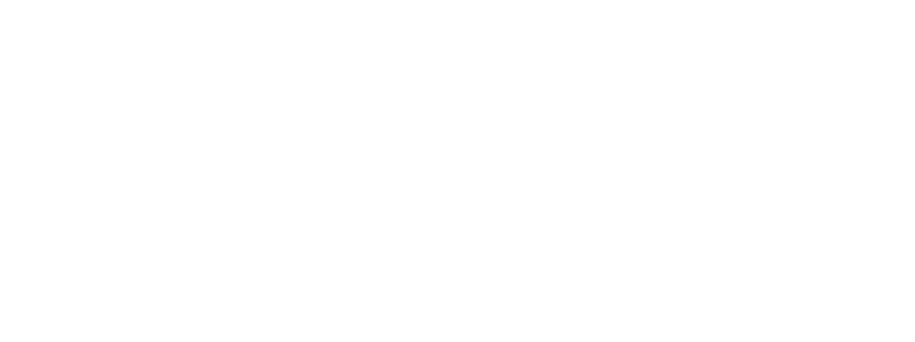
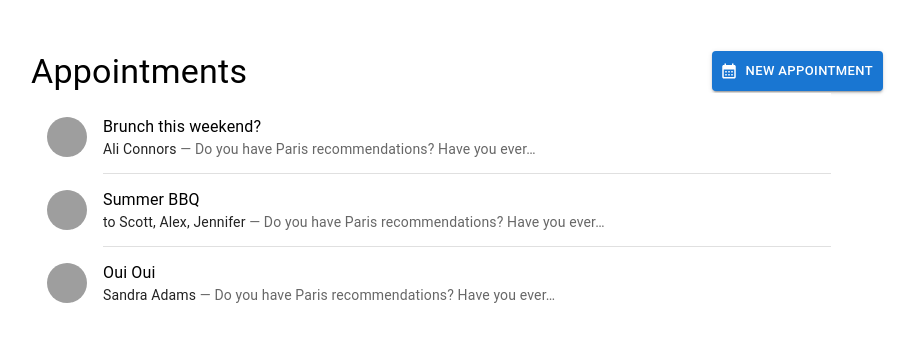
Before and after one commit to zigfrida/easy-schedule, a React (Create React App) app: page /appointment in a window 1280 px wide. Before the commit this address had no page. Shown: the top 342 px of the page, without its empty margins (183-1098 px from the left). Built offline with nearby package versions, Linux system fonts and the light colour scheme; grey boxes are pictures that could not be loaded; the HTML template or start-up script is replaced by a standard one.

Commit message:
Setup UI for appointment page and form

```diff
--- a/package.json
+++ b/package.json
@@ -8,6 +8,7 @@
         "@fontsource/roboto": "^4.5.8",
         "@mui/icons-material": "^5.10.6",
         "@mui/material": "^5.10.7",
+        "@mui/x-date-pickers": "^5.0.4",
         "@testing-library/jest-dom": "^5.14.1",
         "@testing-library/react": "^13.0.0",
         "@testing-library/user-event": "^13.2.1",
@@ -15,6 +16,7 @@
         "@types/node": "^16.7.13",
         "@types/react": "^18.0.0",
         "@types/react-dom": "^18.0.0",
+        "dayjs": "^1.11.5",
         "firebase": "^9.10.0",
         "react": "^18.2.0",
         "react-dom": "^18.2.0",
--- a/src/App.tsx
+++ b/src/App.tsx
@@ -2,12 +2,14 @@
 import './App.css';
 import { BrowserRouter, Routes, Route } from 'react-router-dom';
 import Signup from './components/Signup';
+import Appointment from './components/Appointment';
 
 function App() {
     return (
         <BrowserRouter>
             <Routes>
                 <Route path='/signup' element={<Signup />} />
+                <Route path='/appointment' element={<Appointment />} />
             </Routes>
         </BrowserRouter>
     );
--- /dev/null
+++ b/src/components/Appointment.tsx
@@ -0,0 +1,136 @@
+import { useState } from 'react';
+import Container from '@mui/material/Container';
+import List from '@mui/material/List';
+import ListItem from '@mui/material/ListItem';
+import Divider from '@mui/material/Divider';
+import ListItemText from '@mui/material/ListItemText';
+import ListItemAvatar from '@mui/material/ListItemAvatar';
+import Avatar from '@mui/material/Avatar';
+import Typography from '@mui/material/Typography';
+import Stack from '@mui/material/Stack';
+import Button from '@mui/material/Button';
+import CalendarMonthIcon from '@mui/icons-material/CalendarMonth';
+import Modal from '@mui/material/Modal';
+import Box from '@mui/material/Box';
+import AppointmentForm from './AppointmentForm';
+
+function Appointment() {
+    const [open, setOpen] = useState(false);
+    const handleOpen = () => setOpen(true);
+    const handleClose = () => setOpen(false);
+
+    const style = {
+        position: 'absolute',
+        top: '50%',
+        left: '50%',
+        transform: 'translate(-50%, -50%)',
+        width: 550,
+        bgcolor: 'background.paper',
+        border: '1px solid #aaaaaa',
+        boxShadow: 24,
+        p: 4,
+    };
+
+    return (
+        <div>
+            <Modal
+                open={open}
+                onClose={handleClose}
+                aria-labelledby='modal-modal-title'
+                aria-describedby='modal-modal-description'
+            >
+                <Box sx={style}>
+                    <AppointmentForm />
+                </Box>
+            </Modal>
+            <Container maxWidth='md' style={{ marginTop: '4%' }}>
+                <Stack spacing={2} direction='row' style={{ width: '100%', display: 'flex' }}>
+                    <Typography variant='h4' gutterBottom style={{ flex: 1 }}>
+                        Appointments
+                    </Typography>
+                    <Button
+                        variant='contained'
+                        size='small'
+                        startIcon={<CalendarMonthIcon />}
+                        onClick={handleOpen}
+                        style={{
+                            maxHeight: '40px',
+                            float: 'right',
+                        }}
+                    >
+                        New Appointment
+                    </Button>
+                </Stack>
+                <List sx={{ width: '100%', maxWidth: 800, bgcolor: 'background.paper' }}>
+                    <ListItem alignItems='flex-start'>
+                        <ListItemAvatar>
+                            <Avatar alt='Remy Sharp' src='/static/images/avatar/1.jpg' />
+                        </ListItemAvatar>
+                        <ListItemText
+                            primary='Brunch this weekend?'
+                            secondary={
+                                <>
+                                    <Typography
+                                        sx={{ display: 'inline' }}
+                                        component='span'
+                                        variant='body2'
+                                        color='text.primary'
+                                    >
+                                        Ali Connors
+                                    </Typography>
+                                    {' — Do you have Paris recommendations? Have you ever…'}
+                                </>
+                            }
+                        />
+                    </ListItem>
+                    <Divider variant='inset' component='li' />
+                    <ListItem alignItems='flex-start'>
+                        <ListItemAvatar>
+                            <Avatar alt='Travis Howard' src='/static/images/avatar/2.jpg' />
+                        </ListItemAvatar>
+                        <ListItemText
+                            primary='Summer BBQ'
+                            secondary={
+                                <>
+                                    <Typography
+                                        sx={{ display: 'inline' }}
+                                        component='span'
+                                        variant='body2'
+                                        color='text.primary'
+                                    >
+                                        to Scott, Alex, Jennifer
+                                    </Typography>
+                                    {' — Do you have Paris recommendations? Have you ever…'}
+                                </>
+                            }
+                        />
+                    </ListItem>
+                    <Divider variant='inset' component='li' />
+                    <ListItem alignItems='flex-start'>
+                        <ListItemAvatar>
+                            <Avatar alt='Cindy Baker' src='/static/images/avatar/3.jpg' />
+                        </ListItemAvatar>
+                        <ListItemText
+                            primary='Oui Oui'
+                            secondary={
+                                <>
+                                    <Typography
+                                        sx={{ display: 'inline' }}
+                                        component='span'
+                                        variant='body2'
+                                        color='text.primary'
+                                    >
+                                        Sandra Adams
+                                    </Typography>
+                                    {' — Do you have Paris recommendations? Have you ever…'}
+                                </>
+                            }
+                        />
+                    </ListItem>
+                </List>
+            </Container>
+        </div>
+    );
+}
+
+export default Appointment;
--- /dev/null
+++ b/src/components/AppointmentForm.tsx
@@ -0,0 +1,90 @@
+import { useState } from 'react';
+
+import Button from '@mui/material/Button';
+import TextField from '@mui/material/TextField';
+import Typography from '@mui/material/Typography';
+import Container from '@mui/material/Container';
+import Grid from '@mui/material/Grid';
+import { DateTimePicker } from '@mui/x-date-pickers/DateTimePicker';
+import { LocalizationProvider } from '@mui/x-date-pickers/LocalizationProvider';
+import { AdapterDayjs } from '@mui/x-date-pickers/AdapterDayjs';
+import Box, { BoxProps } from '@mui/material/Box';
+import dayjs, { Dayjs } from 'dayjs';
+
+function AppointmentForm() {
+    const [nurse, setNurse] = useState('');
+    const [title, setTitle] = useState('');
+    const [location, setLocation] = useState('');
+    const [date, setDate] = useState<Dayjs | null>(dayjs());
+
+    const dateHandler = (newValue: Dayjs | null) => {
+        setDate(newValue);
+    };
+
+    const handleSubmit: BoxProps['onSubmit'] = (event) => {
+        event.preventDefault();
+    };
+
+    return (
+        <Container component='main' maxWidth='md'>
+            <Typography component='h1' variant='h5'>
+                Schedule New Appointment
+            </Typography>
+            <Box component='form' onSubmit={handleSubmit} sx={{ mt: 3 }}>
+                <Grid container spacing={2}>
+                    <Grid item xs={12}>
+                        <TextField
+                            autoComplete='given-name'
+                            name='nurse'
+                            required
+                            fullWidth
+                            id='nurse'
+                            label='Nurse'
+                            autoFocus
+                            value={nurse}
+                            onChange={(e) => setNurse(e.target.value)}
+                        />
+                    </Grid>
+                    <Grid item xs={12}>
+                        <TextField
+                            required
+                            fullWidth
+                            id='title'
+                            label='Title'
+                            name='title'
+                            value={title}
+                            onChange={(e) => setTitle(e.target.value)}
+                        />
+                    </Grid>
+                    <Grid item xs={12}>
+                        <TextField
+                            required
+                            fullWidth
+                            name='location'
+                            label='Location'
+                            id='location'
+                            value={location}
+                            onChange={(e) => setLocation(e.target.value)}
+                        />
+                    </Grid>
+                    <Grid item xs={12}>
+                        <LocalizationProvider dateAdapter={AdapterDayjs}>
+                            <DateTimePicker
+                                label='Date&Time picker'
+                                value={date}
+                                onChange={dateHandler}
+                                // eslint-disable-next-line react/jsx-props-no-spreading
+                                renderInput={(params) => <TextField {...params} />}
+                            />
+                        </LocalizationProvider>
+                    </Grid>
+                </Grid>
+                <Button type='submit' fullWidth variant='contained' sx={{ mt: 3, mb: 2 }}>
+                    Schedule
+                </Button>
+            </Box>
+        </Container>
+    );
+}
+
+export default AppointmentForm;
```
Also changed, not shown: 2 other files (tests, documents, lock files or other folders).
